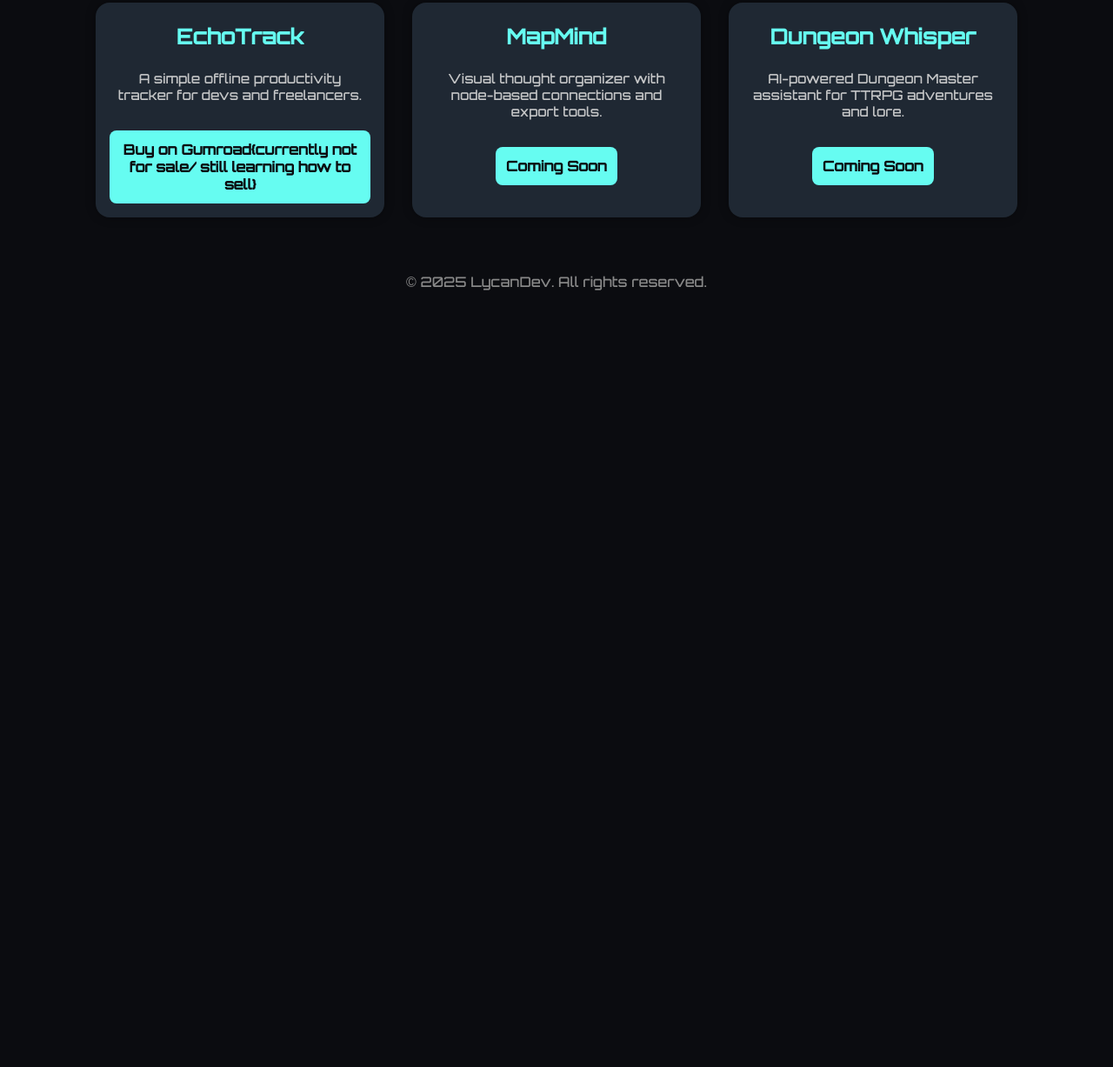
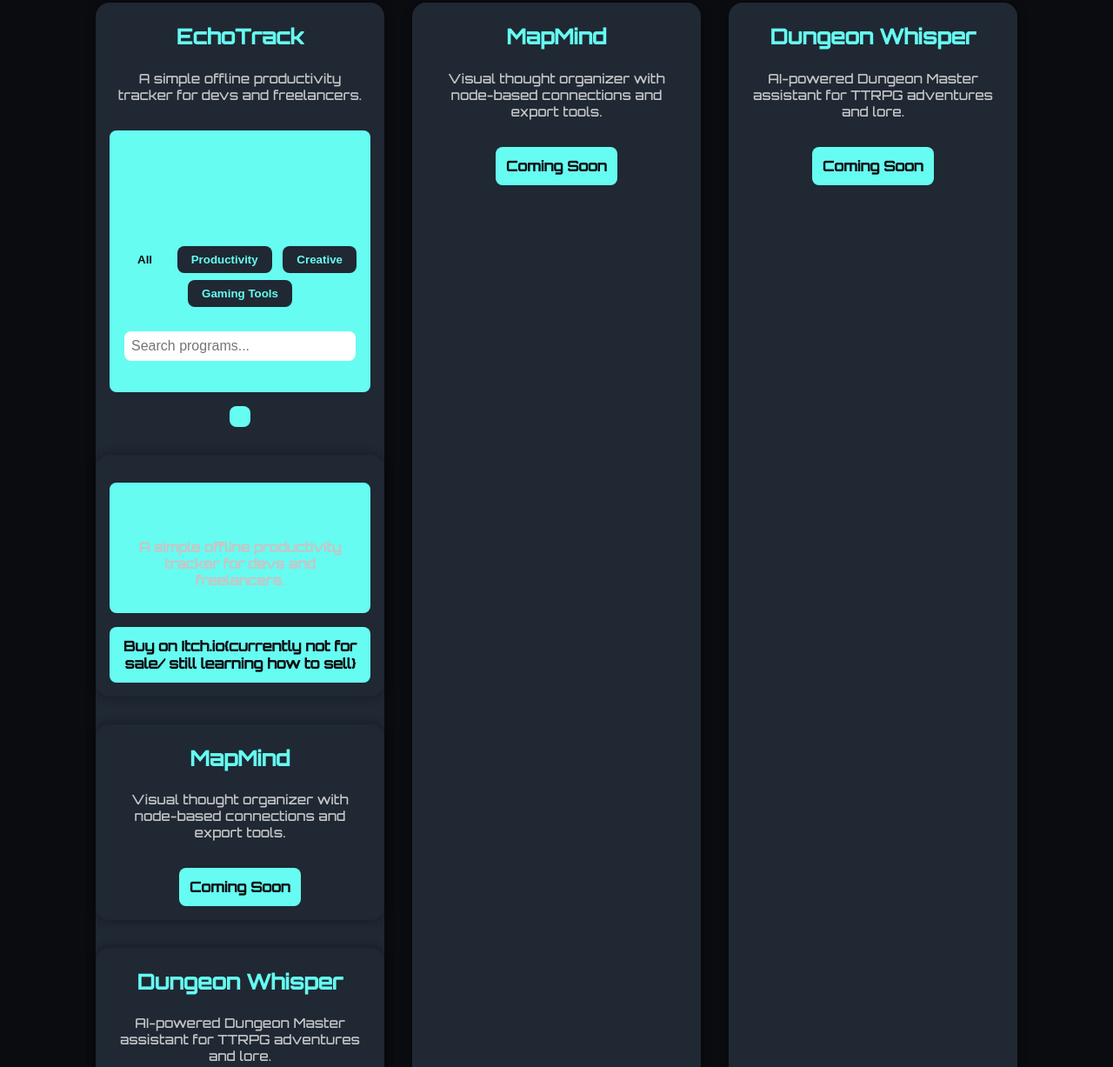
Before and after one commit to lycandev-developer/lycandev-developer.github.io, a plain HTML site: page products.html in a window 1280 px wide. Shown: the part 227-1454 px from the top of the page at 87% size. Before the commit the page ends 800 px from the top, so only its background shows below. Drawn offline with Linux system fonts and the light colour scheme.

Commit message:
Update products.html

```diff
--- a/products.html
+++ b/products.html
@@ -103,7 +103,148 @@
     <div class="card" data-category="productivity">
       <h2>EchoTrack</h2>
       <p>A simple offline productivity tracker for devs and freelancers.</p>
-      <a class="btn" href="https://lycanwolf3.gumroad.com/l/EchoTrack" target="_blank">Buy on Gumroad{currently not for sale/ still learning how to sell}</a>
+      <a class="btn" href="<!DOCTYPE html>
+<html lang="en">
+<head>
+  <meta charset="UTF-8" />
+  <meta name="viewport" content="width=device-width, initial-scale=1" />
+  <title>Ready-To-Run Software - LycanDev</title>
+  <link href="https://fonts.googleapis.com/css2?family=Orbitron:wght@500&display=swap" rel="stylesheet">
+  <style>
+    body {
+      margin: 0;
+      font-family: 'Orbitron', sans-serif;
+      background-color: #0b0c10;
+      color: #c5c6c7;
+      padding: 2rem;
+    }
+    h1 {
+      text-align: center;
+      color: #66fcf1;
+      margin-bottom: 1rem;
+    }
+    .filters, .search-bar {
+      text-align: center;
+      margin-bottom: 1.5rem;
+    }
+    .filters button {
+      margin: 0.25rem;
+      padding: 0.5rem 1rem;
+      font-weight: bold;
+      border: none;
+      border-radius: 0.5rem;
+      cursor: pointer;
+      background: #1f2833;
+      color: #66fcf1;
+    }
+    .filters button.active {
+      background: #66fcf1;
+      color: #0b0c10;
+    }
+    .search-bar input {
+      padding: 0.5rem;
+      width: 250px;
+      font-size: 1rem;
+      border-radius: 0.5rem;
+      border: none;
+    }
+    .grid {
+      display: flex;
+      flex-wrap: wrap;
+      gap: 2rem;
+      justify-content: center;
+    }
+    .card {
+      background-color: #1f2833;
+      padding: 1rem;
+      border-radius: 1rem;
+      width: 300px;
+      box-shadow: 0 0 12px #0005;
+      display: flex;
+      flex-direction: column;
+      align-items: center;
+      text-align: center;
+    }
+    .card h2 {
+      margin: 0.5rem 0;
+      color: #66fcf1;
+    }
+    .card p {
+      font-size: 0.95rem;
+      color: #c5c6c7;
+    }
+    .btn {
+      background: #66fcf1;
+      color: #0b0c10;
+      font-weight: bold;
+      padding: 0.75rem;
+      text-decoration: none;
+      border-radius: 0.5rem;
+      margin-top: 1rem;
+      display: inline-block;
+    }
+    footer {
+      text-align: center;
+      margin-top: 4rem;
+      color: #888;
+    }
+  </style>
+</head>
+<body>
+  <h1>Ready-To-Run Software</h1>
+
+  <div class="filters">
+    <button onclick="filterCategory('all')" class="active">All</button>
+    <button onclick="filterCategory('productivity')">Productivity</button>
+    <button onclick="filterCategory('creative')">Creative</button>
+    <button onclick="filterCategory('gaming')">Gaming Tools</button>
+  </div>
+
+  <div class="search-bar">
+    <input type="text" id="searchInput" placeholder="Search programs..." oninput="searchCards()" />
+  </div>
+
+  <div class="grid">
+    <div class="card" data-category="productivity">
+      <h2>EchoTrack</h2>
+      <p>A simple offline productivity tracker for devs and freelancers.</p>
+      <a class="btn" href="https://jacob-lycan.itch.io/echotrack" target="_blank">Buy on Itch.io{currently not for sale/ still learning how to sell}</a>
+    </div>
+    <div class="card" data-category="creative">
+      <h2>MapMind</h2>
+      <p>Visual thought organizer with node-based connections and export tools.</p>
+      <a class="btn" href="coming_soon.html" target="_blank">Coming Soon</a>
+    </div>
+    <div class="card" data-category="gaming">
+      <h2>Dungeon Whisper</h2>
+      <p>AI-powered Dungeon Master assistant for TTRPG adventures and lore.</p>
+      <a class="btn" href="coming_soon.html" target="_blank">Coming Soon</a>
+    </div>
+  </div>
+
+  <footer>&copy; 2025 LycanDev. All rights reserved.</footer>
+
+  <script>
+    function filterCategory(category) {
+      document.querySelectorAll('.filters button').forEach(btn => btn.classList.remove('active'));
+      document.querySelector(`.filters button[onclick*="${category}"]`).classList.add('active');
+      document.querySelectorAll('.card').forEach(card => {
+        const match = category === 'all' || card.dataset.category === category;
+        card.style.display = match ? 'flex' : 'none';
+      });
+    }
+
+    function searchCards() {
+      const query = document.getElementById('searchInput').value.toLowerCase();
+      document.querySelectorAll('.card').forEach(card => {
+        const content = card.textContent.toLowerCase();
+        const match = content.includes(query);
+        card.style.display = match ? 'flex' : 'none';
+      });
+    }
+  </script>
+</body>
+</html>" target="_blank">Buy on Gumroad{currently not for sale/ still learning how to sell}</a>
     </div>
     <div class="card" data-category="creative">
       <h2>MapMind</h2>
```
